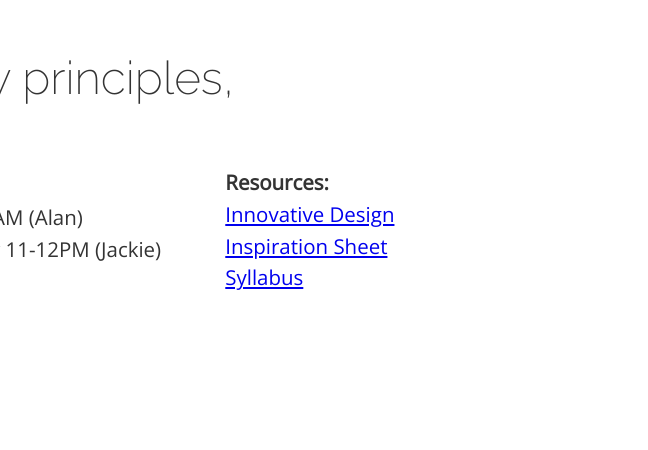
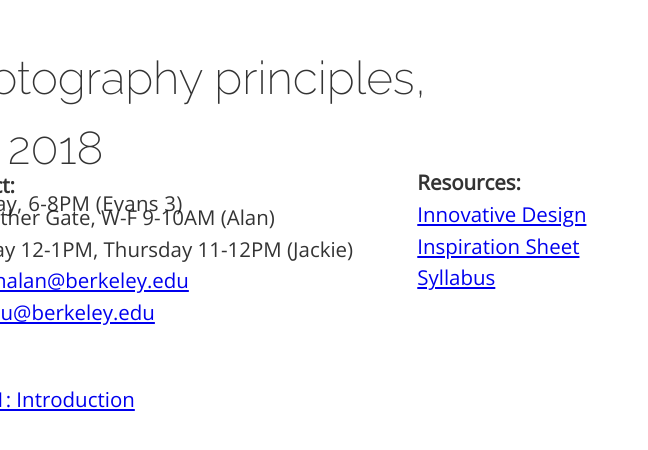
Before and after one commit to stylate/stylate.github.io, a Gatsby site: page /decal in a window 1280 px wide. Shown: the part 122-572 px from the top of the page, without its empty margins (0-648 px from the left). Built offline with nearby package versions, Linux system fonts and the light colour scheme; Gatsby itself is replaced by a stand-in of ours; some packages are replaced by stand-ins of ours; a web font is replaced by a local one.

Commit message:
move information to the right in decal.scss

```diff
--- a/src/layouts/decal.scss
+++ b/src/layouts/decal.scss
@@ -144,7 +144,7 @@ html, body {
 		max-width: 50em;
 		padding: 3em;
 		padding-left: 0px;
-		margin-left: -20%;
+		margin-left: -5%;
 		margin-top: 10%;
 		overflow: hidden;
     }
```
